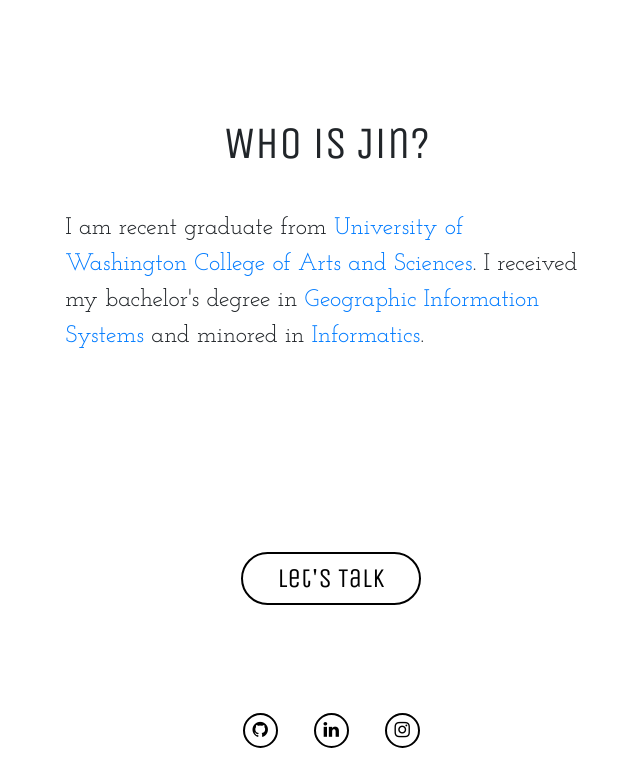
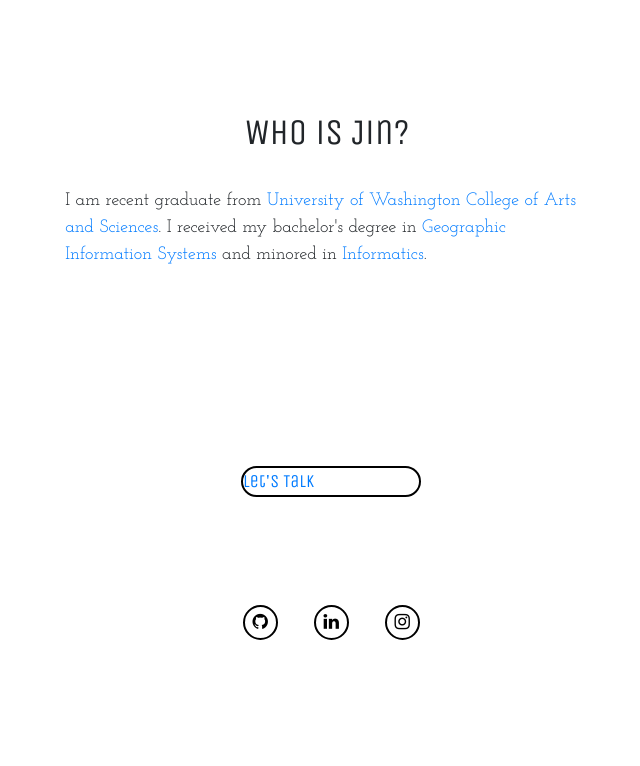
Before and after one commit to jinc132/jinschang-Portfolio, a React (Create React App) app: page /About in a window 1280 px wide. Shown: the part 873-1639 px from the top of the page, without its empty margins (300-940 px from the left). After the commit the page ends 1531 px from the top, so only its background shows below. Built offline with nearby package versions, Linux system fonts and the light colour scheme.

Commit message:
re-adjust size and positions

```diff
--- a/src/css/about.css
+++ b/src/css/about.css
@@ -24,14 +24,14 @@
     line-height: 1.5;
 }
 
-.jinBio h1 {
+.jinBio h2 {
     text-align: center;
     line-height: 2.5;
     font-family: 'Unica one', cursive;
 }
 
 .jinBio p {
-    font-size: 24px;
+    font-size: 18px;
 }
 
 .email-container {
--- a/src/pages/About.js
+++ b/src/pages/About.js
@@ -14,7 +14,7 @@ class About extends Component {
                     <img src={picture} alt='Jin'/>
                 </div>
                 <div className="jinBio">
-                    <h1>Who is Jin?</h1>
+                    <h2>Who is Jin?</h2>
                     <p>
                         I am recent graduate from <a href="https://artsci.washington.edu/" rel="noopener noreferrer" target="_blank">University of Washington College of Arts and Sciences</a>.
                         I received my bachelor's degree in <a href="https://geography.washington.edu/" rel="noopener noreferrer" target="_blank">Geographic Information Systems</a> and minored in <a href="https://ischool.uw.edu/programs/informatics" rel="noopener noreferrer" target="_blank">Informatics</a>.
@@ -24,7 +24,7 @@ class About extends Component {
                 <div className='email-wrapper'>
                     <div className="email-container">
                         <a href="mailto:Jinc132@gmail.com">
-                            <h4>Let's Talk</h4>
+                            Let's Talk
                         </a>
                     </div>
                 </div>
```
